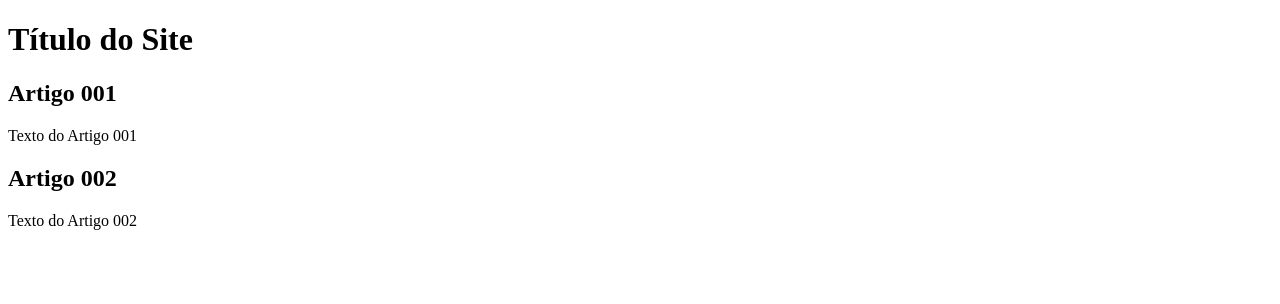
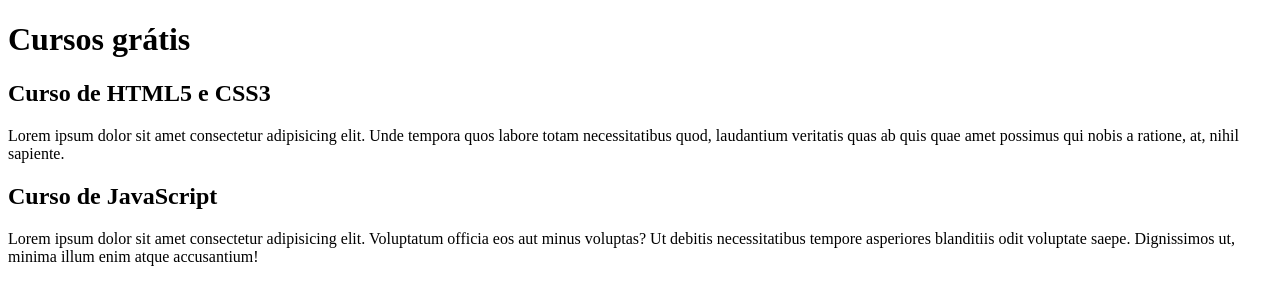
Before and after one commit to cristianomattoss/projeto-site, a plain HTML site: page index.html in a window 1280 px wide. Drawn offline with Linux system fonts and the light colour scheme.

Commit message:
comecei a escrever o conteúdo

```diff
--- a/index.html
+++ b/index.html
@@ -9,15 +9,15 @@
 <body>
     <main>
         <header>
-            <h1>Título do Site</h1>
+            <h1>Cursos grátis</h1>
         </header>
         <article>
-            <h2>Artigo 001</h2>
-            <p>Texto do Artigo 001</p>
+            <h2>Curso de HTML5 e CSS3</h2>
+            <p>Lorem ipsum dolor sit amet consectetur adipisicing elit. Unde tempora quos labore totam necessitatibus quod, laudantium veritatis quas ab quis quae amet possimus qui nobis a ratione, at, nihil sapiente.</p>
         </article>
         <article>
-            <h2>Artigo 002</h2>
-            <p>Texto do Artigo 002</p>
+            <h2>Curso de JavaScript</h2>
+            <p>Lorem ipsum dolor sit amet consectetur adipisicing elit. Voluptatum officia eos aut minus voluptas? Ut debitis necessitatibus tempore asperiores blanditiis odit voluptate saepe. Dignissimos ut, minima illum enim atque accusantium!</p>
         </article>
     </main>
 </body>
```
